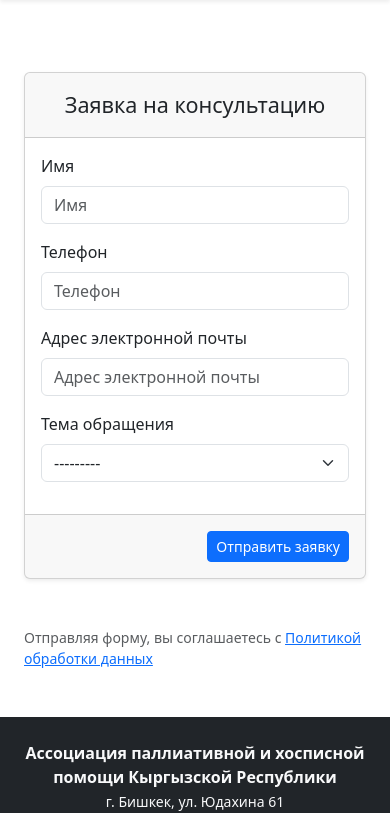
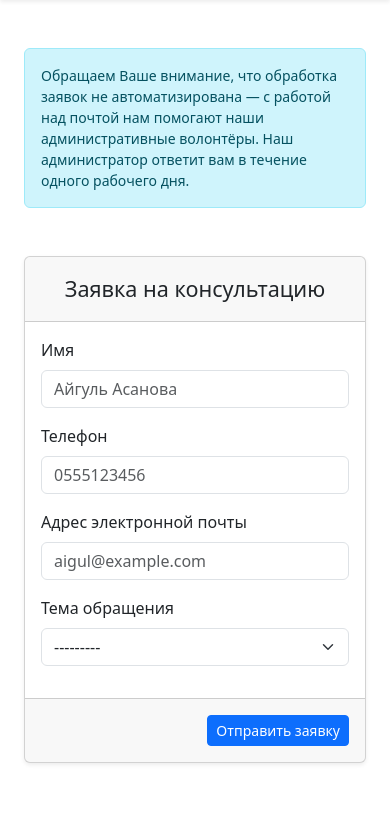
Before and after one commit to ramazantoichuev/palliativ, a Django app: page /consultation/ in a window 390 px wide. Shown: the part 77-890 px from the top of the page. Run offline with Django 5.2, Linux system fonts and the light colour scheme; parts of the project's set-up code (start-up, migrations or seed data) failed here and were passed over; some libraries are stand-ins or nearby versions.

Commit message:
Ticket 82: дисклеймер и примеры заполнения в форме консультации
- Над формой добавлен дисклеймер: обработка заявок не автоматизирована,
  ответ администратора — в течение одного рабочего дня (формулировка
  объединяет текст тикета с критерием приёмки про срок ответа);
  переведён на en/ky.
- В ConsultationForm добавлены placeholder-примеры: имя (переводимый),
  email и телефон 0555123456 — формат из макета (+7...) заменён на
  кыргызстанский, проходящий clean_phone.
- Floating labels Bootstrap всегда прячут placeholder (color:
  transparent без исключений) — добавлено CSS-правило, показывающее
  примеры при фокусе, когда label уже всплыл и не перекрывается.
- Тесты: атрибуты placeholder всех трёх полей, пример телефона проходит
  clean_phone, дисклеймер отображается на странице.

Co-Authored-By: Claude Fable 5 <noreply@anthropic.com>

```diff
--- a/main/forms.py
+++ b/main/forms.py
@@ -14,6 +14,15 @@ class ConsultationForm(forms.ModelForm):
     class Meta:
         model = ConsultationRequest
         fields = ["first_name", "phone", "email", "topic"]
+        widgets = {
+            "first_name": forms.TextInput(
+                attrs={"placeholder": _("Айгуль Асанова")}
+            ),
+            # Пример должен проходить clean_phone (кыргызстанский формат),
+            # а не копировать +7(999) 999-9999 из макета.
+            "phone": forms.TextInput(attrs={"placeholder": "0555123456"}),
+            "email": forms.EmailInput(attrs={"placeholder": "aigul@example.com"}),
+        }
 
     def clean_phone(self):
         phone = self.cleaned_data.get("phone")
--- a/templates/base.html
+++ b/templates/base.html
@@ -48,6 +48,12 @@
             width: 120px;
             height: 120px;
             object-fit: cover;
+        }
+
+        /* Floating labels прячут placeholder всегда; показываем примеры
+           заполнения при фокусе — label в этот момент уже всплыл наверх. */
+        .form-floating > .form-control:focus::placeholder {
+            color: var(--bs-secondary-color);
         }
     </style>
 
--- a/templates/main/consultation.html
+++ b/templates/main/consultation.html
@@ -6,6 +6,9 @@
 <div class="container">
     <div class="row justify-content-center">
         <div class="col-md-8">
+            <div class="alert alert-info small mb-0 mt-4" role="note">
+                {% blocktranslate %}Обращаем Ваше внимание, что обработка заявок не автоматизирована — с работой над почтой нам помогают наши административные волонтёры. Наш администратор ответит вам в течение одного рабочего дня.{% endblocktranslate %}
+            </div>
             {% include 'partial/form.html' with form_title=_('Заявка на консультацию') btn_txt=_('Отправить заявку') extra_classes='shadow-sm' %}
             <small class="text-muted d-block mt-2">
                 {% translate "Отправляя форму, вы соглашаетесь с" %}
```
Also changed, not shown: main/tests/test_forms/test_consultation_form.py (+28 -0 lines), main/tests/test_views/test_consultation_views.py (+6 -0 lines), locale/en/LC_MESSAGES/django.po, locale/ky/LC_MESSAGES/django.po, 2 other files.
